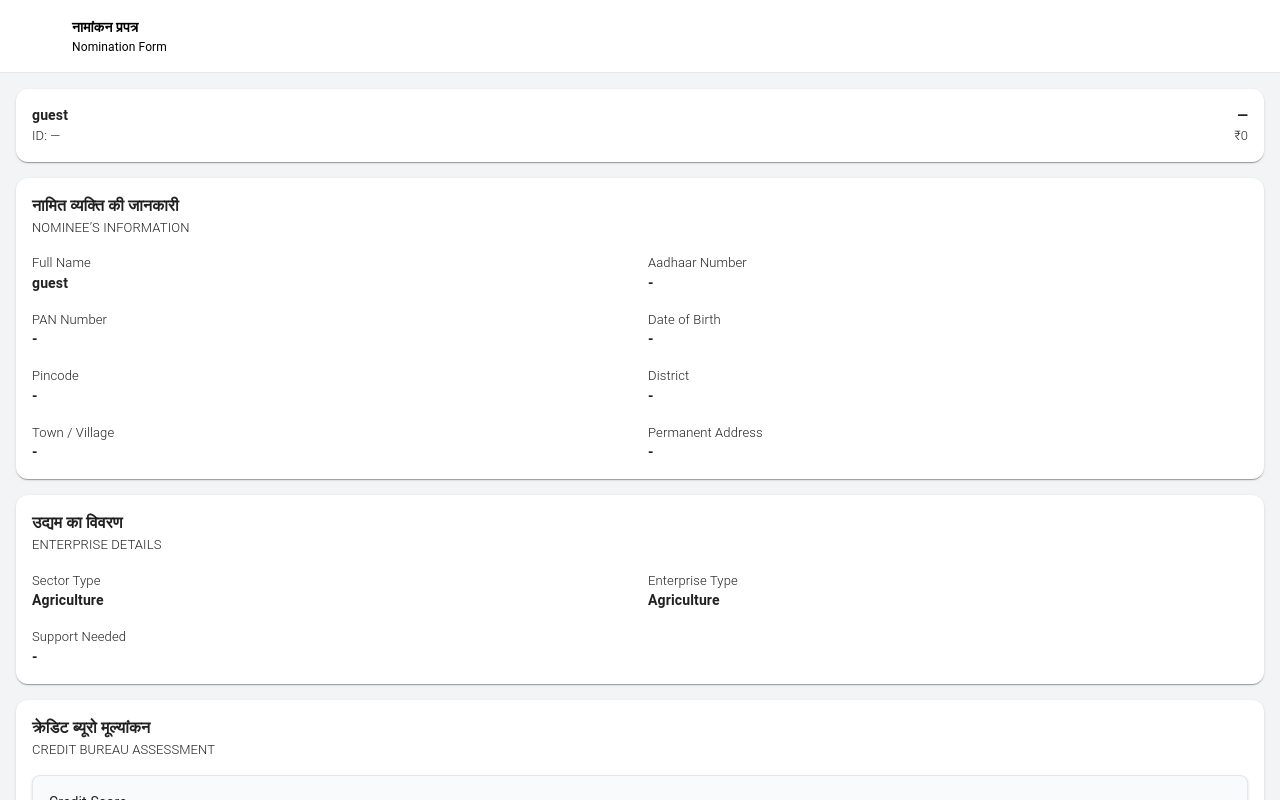
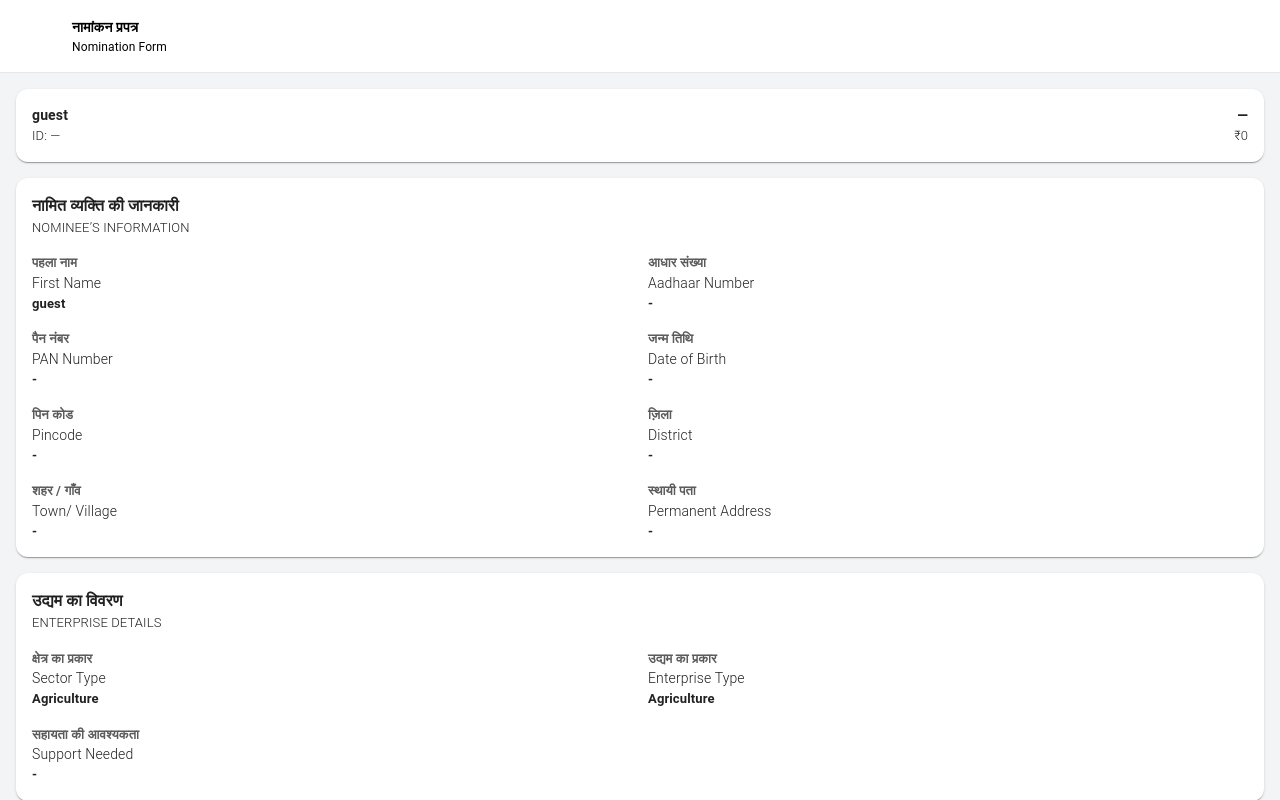
Before and after one commit to aerele/loan_app, a Next.js app: page /nomination_form/view_form in a window 1280 px wide. Built offline with nearby package versions, Linux system fonts and the light colour scheme; some icons are missing; what @mui/material-nextjs would draw is missing.

Commit message:
chore: update

```diff
--- a/components/Titel1.tsx
+++ b/components/Titel1.tsx
@@ -5,12 +5,22 @@ import { Box, Typography, SxProps, Theme } from '@mui/material';
 type Title1Props = {
   h1: string;
   h2?: string;
+  h3?: string;
   boxStyle?: SxProps<Theme>;
   h1style?: SxProps<Theme>;
   h2style?: SxProps<Theme>;
+  h3style?: SxProps<Theme>;
 };
 
-function Title1({ h1, h2, boxStyle, h1style, h2style }: Title1Props) {
+function Title1({
+  h1,
+  h2,
+  h3,
+  boxStyle,
+  h1style,
+  h2style,
+  h3style,
+}: Title1Props) {
   return (
     <Box
       component="span"
@@ -34,6 +44,12 @@ function Title1({ h1, h2, boxStyle, h1style, h2style }: Title1Props) {
           {h2}
         </Typography>
       )}
+
+      {h3 && (
+        <Typography component="span" fontWeight={600} sx={h3style}>
+          {h3}
+        </Typography>
+      )}
     </Box>
   );
 }
--- a/components/nomination/NextTimeline.tsx
+++ b/components/nomination/NextTimeline.tsx
@@ -8,14 +8,17 @@ import {
   TimelineContent,
   TimelineDot,
 } from '@mui/lab';
-import { Typography } from '@mui/material';
+import { Box } from '@mui/material';
 import GroupsIcon from '@mui/icons-material/Groups';
 import ApartmentIcon from '@mui/icons-material/Apartment';
 import AccountBalanceIcon from '@mui/icons-material/AccountBalance';
 
+import Title1 from '@/components/Titel1';
+
 type Step = {
-  title: string;
-  subtitle?: string;
+  h1: string;
+  h2: string;
+  h3?: string;
   active?: boolean;
 };
 
@@ -24,65 +27,80 @@ type Props = {
 };
 
 function NextTimeline({ steps }: Props) {
+  const iconList = [
+    <GroupsIcon key="groups-icon" />,
+    <ApartmentIcon key="apartment-icon" />,
+    <AccountBalanceIcon key="account-icon" />,
+  ];
+
   return (
     <Timeline
       position="right"
       sx={{
         p: 0,
         m: 0,
-        '& .MuiTimelineItem-root:before': {
-          flex: 0,
-          padding: 0,
-        },
+        '& .MuiTimelineItem-root:before': { flex: 0, p: 0 },
       }}
     >
-      {steps.map((step, index) => {
-        const iconList = [
-          <GroupsIcon key="groups-icon" />,
-          <ApartmentIcon key="apartment-icon" />,
-          <AccountBalanceIcon key="account-icon" />,
-        ];
-
-        const isActive = step.active;
+      {steps.map((item, index) => {
+        const isActive = !!item.active;
 
         return (
-          <TimelineItem key={index}>
+          <TimelineItem key={`${item.h1}-${index}`} sx={{ minHeight: 72 }}>
             <TimelineSeparator>
               <TimelineDot
                 sx={{
                   bgcolor: isActive ? '#000' : '#E5E7EB',
-                  color: isActive ? '#fff' : '#6B7280',
-                  width: 40,
-                  height: 40,
+                  color: isActive ? '#fff' : '#9CA3AF',
+                  width: 44,
+                  height: 44,
                   display: 'flex',
                   alignItems: 'center',
                   justifyContent: 'center',
+                  boxShadow: 'none',
+                  border: 'none',
                 }}
               >
-                {iconList[index]}
+                {iconList[index] ?? <GroupsIcon />}
               </TimelineDot>
 
               {index !== steps.length - 1 && (
                 <TimelineConnector
                   sx={{
-                    bgcolor: '#98999c',
+                    bgcolor: '#D1D5DB',
                     width: 2,
-                    height: '2rem',
+                    height: 56,
                   }}
                 />
               )}
             </TimelineSeparator>
 
-            <TimelineContent sx={{ py: 1 }}>
-              <Typography fontWeight={600} fontSize={14}>
-                {step.title}
-              </Typography>
-
-              {step.subtitle && (
-                <Typography fontSize={12} color="#6B7280">
-                  {step.subtitle}
-                </Typography>
-              )}
+            <TimelineContent sx={{ py: 0, mt: 0.5 }}>
+              <Box sx={{ opacity: isActive ? 1 : 0.55 }}>
+                <Title1
+                  h1={item.h1}
+                  h2={item.h2}
+                  h3={item.h3 || '-'}
+                  h1style={{
+                    fontSize: 14,
+                    fontWeight: 700,
+                    color: isActive ? '#111827' : '#6B7280',
+                    lineHeight: 1.5,
+                  }}
+                  h2style={{
+                    fontWeight: 500,
+                    fontSize: 11,
+                    color: '#6B7280',
+                    lineHeight: 1.5,
+                  }}
+                  h3style={{
+                    fontSize: 11,
+                    fontWeight: 500,
+                    color: '#6B7280',
+                    lineHeight: 1.5,
+                  }}
+                />
+              </Box>
             </TimelineContent>
           </TimelineItem>
         );
--- a/components/nomination/ViewFormContent.tsx
+++ b/components/nomination/ViewFormContent.tsx
@@ -201,20 +201,52 @@ export default function ViewFormContent({ view, name }: FormControlProps) {
       : s(en?.credit_score?.[scoreBandKey], '');
 
   const nomi_details = [
-    { h1: 'Full Name', h2: fullName || '-' },
-    { h1: 'Aadhaar Number', h2: s(formValues?.aadhaar_number, '-') },
-    { h1: 'PAN Number', h2: s(formValues?.pan_number, '-') },
-    { h1: 'Date of Birth', h2: s(formValues?.date_of_birth, '-') },
-    { h1: 'Pincode', h2: s(formValues?.pincode, '-') },
-    { h1: 'District', h2: s(formValues?.district, '-') },
-    { h1: 'Town / Village', h2: s(formValues?.townvillage, '-') },
-    { h1: 'Permanent Address', h2: s(formValues?.permanent_address, '-') },
+    { h1: hi?.form?.first_name, h2: en?.form?.first_name, h3: fullName || '-' },
+    {
+      h1: hi?.form?.adhaar,
+      h2: en?.form?.adhaar,
+      h3: s(formValues?.aadhaar_number, '-'),
+    },
+    {
+      h1: hi?.form?.pan,
+      h2: en?.form?.pan,
+      h3: s(formValues?.pan_number, '-'),
+    },
+    {
+      h1: hi?.form?.dob,
+      h2: en?.form?.dob,
+      h3: s(formValues?.date_of_birth, '-'),
+    },
+    {
+      h1: hi?.form?.pincode,
+      h2: en?.form?.pincode,
+      h3: s(formValues?.pincode, '-'),
+    },
+    {
+      h1: hi?.form?.dictrict,
+      h2: en?.form?.dictrict,
+      h3: s(formValues?.district, '-'),
+    },
+    {
+      h1: hi?.form?.area,
+      h2: en?.form?.area,
+      h3: s(formValues?.townvillage, '-'),
+    },
+    {
+      h1: hi?.form?.permanent_address,
+      h2: en?.form?.permanent_address,
+      h3: s(formValues?.permanent_address, '-'),
+    },
   ];
 
   const enterpricess_details = [
-    { h1: 'Sector Type', h2: sectorType || '-' },
-    { h1: 'Enterprise Type', h2: enterpriseType || '-' },
-    { h1: 'Support Needed', h2: supportNeeded || '-' },
+    { h1: 'क्षेत्र का प्रकार', h2: 'Sector Type', h3: sectorType || '-' },
+    { h1: 'उद्यम का प्रकार', h2: 'Enterprise Type', h3: enterpriseType || '-' },
+    {
+      h1: 'सहायता की आवश्यकता',
+      h2: 'Support Needed',
+      h3: supportNeeded || '-',
+    },
   ];
 
   return (
@@ -280,9 +312,11 @@ export default function ViewFormContent({ view, name }: FormControlProps) {
               <Title1
                 key={index}
                 h1={item.h1}
-                h2={item.h2 || '-'}
-                h1style={{ fontSize: 13, fontWeight: 300 }}
-                h2style={{ fontWeight: 600, fontSize: 14 }}
+                h2={item.h2}
+                h3={item.h3 || '-'}
+                h1style={{ fontSize: 13, fontWeight: 600, color: '#5c5b5b' }}
+                h2style={{ fontWeight: 300, fontSize: 14 }}
+                h3style={{ fontSize: 13, fontWeight: 600 }}
               />
             ))}
           </Box>
@@ -312,9 +346,11 @@ export default function ViewFormContent({ view, name }: FormControlProps) {
               >
                 <Title1
                   h1={item.h1}
-                  h2={item.h2 || '-'}
-                  h1style={{ fontSize: 13, fontWeight: 300 }}
-                  h2style={{ fontWeight: 600, fontSize: 14 }}
+                  h2={item.h2}
+                  h3={item.h3 || '-'}
+                  h1style={{ fontSize: 13, fontWeight: 600, color: '#5c5b5b' }}
+                  h2style={{ fontWeight: 300, fontSize: 14 }}
+                  h3style={{ fontSize: 13, fontWeight: 600 }}
                 />
               </Box>
             ))}
--- a/components/nomination/ViewFormState.tsx
+++ b/components/nomination/ViewFormState.tsx
@@ -18,6 +18,24 @@ type FormControlProps = {
 type FormValues = Record<string, unknown>;
 const s = (v: unknown, fallback = ''): string =>
   typeof v === 'string' ? v : fallback;
+
+const formatApprovalDateTime = (dateTimeStr: unknown): string => {
+  const raw = s(dateTimeStr, '');
+  if (!raw) return '';
+
+  const iso = raw.replace(' ', 'T');
+  const dt = new Date(iso);
+  if (Number.isNaN(dt.getTime())) return raw;
+
+  return new Intl.DateTimeFormat('en-IN', {
+    day: '2-digit',
+    month: 'short',
+    hour: 'numeric',
+    minute: '2-digit',
+    hour12: true,
+  }).format(dt);
+};
+
 function ViewFormStatus({ name }: FormControlProps) {
   const router = useRouter();
   const [formValues, setFormValues] = useState<FormValues | null>(null);
@@ -48,6 +66,63 @@ function ViewFormStatus({ name }: FormControlProps) {
     workflowState === 'VO Approved' || workflowState === 'CLF Approved';
 
   const clfActive = workflowState === 'CLF Approved';
+  const pendingEn = 'Pending review';
+  const pendingHi = 'समीक्षा लंबित';
+
+  const shgName = s(formValues?.owner);
+  const voName = s(formValues?.vo_approval_by);
+  const clfName = s(formValues?.clf_approval_by);
+
+  const voOn = formatApprovalDateTime(formValues?.vo_approved_on);
+  const clfOn = formatApprovalDateTime(formValues?.clf_approval_on);
+
+  const voLine =
+    voName && voOn
+      ? `Reviewed by: VO ${voName} on ${voOn}`
+      : voName
+        ? `Reviewed by: VO ${voName}`
+        : pendingEn;
+
+  const voLineHi =
+    voName && voOn
+      ? `समीक्षा की गई: VO ${voName} द्वारा, ${voOn}`
+      : voName
+        ? `समीक्षा की गई: VO ${voName} द्वारा`
+        : pendingHi;
+
+  const clfLine =
+    clfName && clfOn
+      ? `Reviewed by: CLF ${clfName} on ${clfOn}`
+      : clfName
+        ? `Reviewed by: CLF ${clfName}`
+        : pendingEn;
+
+  const clfLineHi =
+    clfName && clfOn
+      ? `समीक्षा की गई: CLF ${clfName} द्वारा, ${clfOn}`
+      : clfName
+        ? `समीक्षा की गई: CLF ${clfName} द्वारा`
+        : pendingHi;
+  const steps = [
+    {
+      h1: 'SHG Review - Maker',
+      h2: shgName ? `Reviewed by: SHG ${shgName}` : pendingEn,
+      h3: shgName ? `समीक्षा की गई: SHG ${shgName}` : pendingHi,
+      active: shgActive,
+    },
+    {
+      h1: 'VO Approval - Checker 1',
+      h2: voLine,
+      h3: voLineHi,
+      active: voActive,
+    },
+    {
+      h1: 'CLF Approval - Checker 2',
+      h2: clfLine,
+      h3: clfLineHi,
+      active: clfActive,
+    },
+  ];
   return (
     <Box
       sx={{
@@ -113,25 +188,7 @@ function ViewFormStatus({ name }: FormControlProps) {
         </Box>
 
         <Box>
-          <NextTimeline
-            steps={[
-              {
-                title: 'SHG Review - Maker',
-                subtitle: 'Reviewed by XYZ SHG',
-                active: shgActive,
-              },
-              {
-                title: 'VO Approval - Checker 1',
-                subtitle: 'Village Organization reviews the nomination.',
-                active: voActive,
-              },
-              {
-                title: 'CLF Approval',
-                subtitle: 'Final credit limit set and disbursement starts.',
-                active: clfActive,
-              },
-            ]}
-          />
+          <NextTimeline steps={steps} />
         </Box>
       </Box>
     </Box>
```
